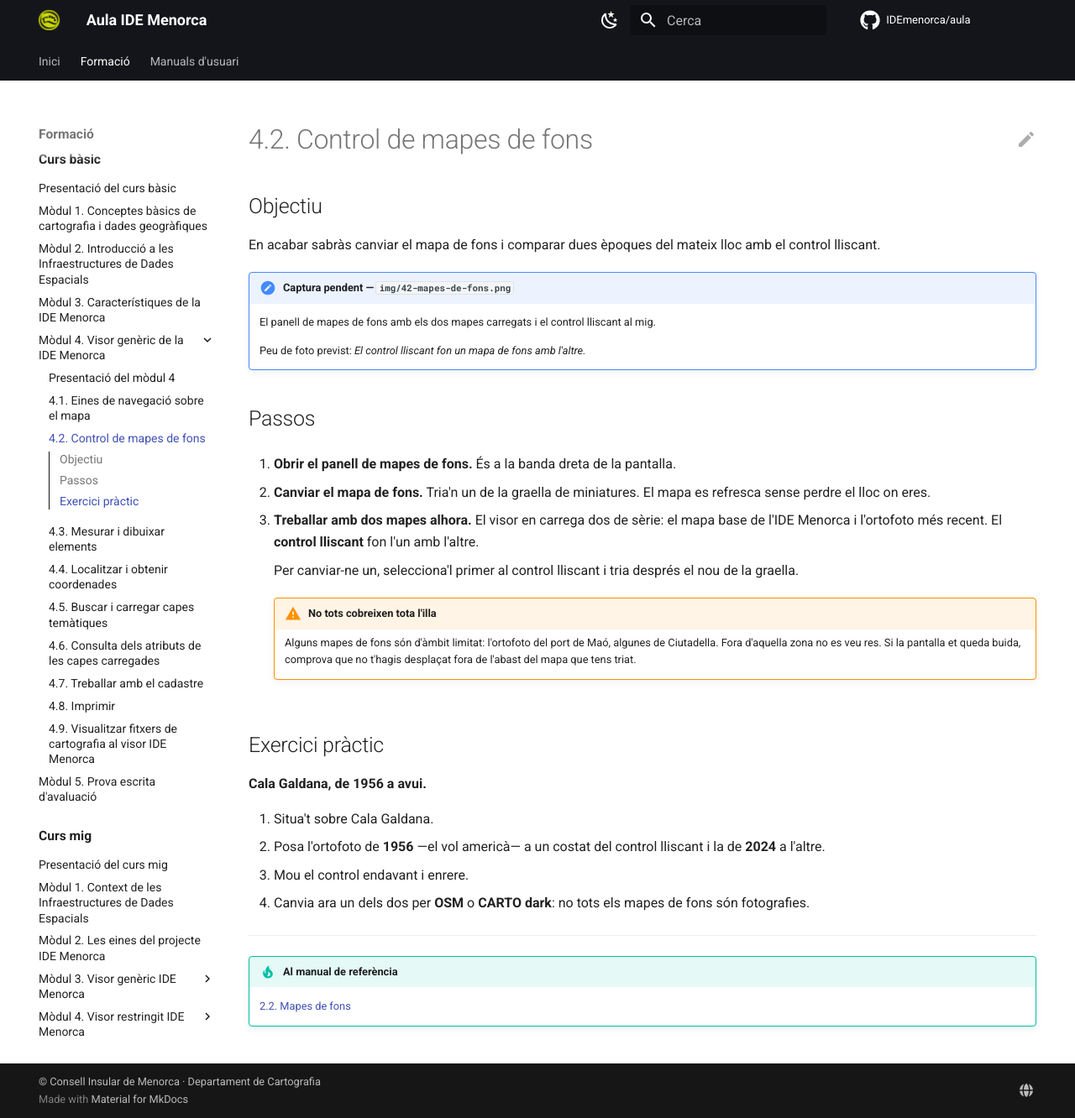
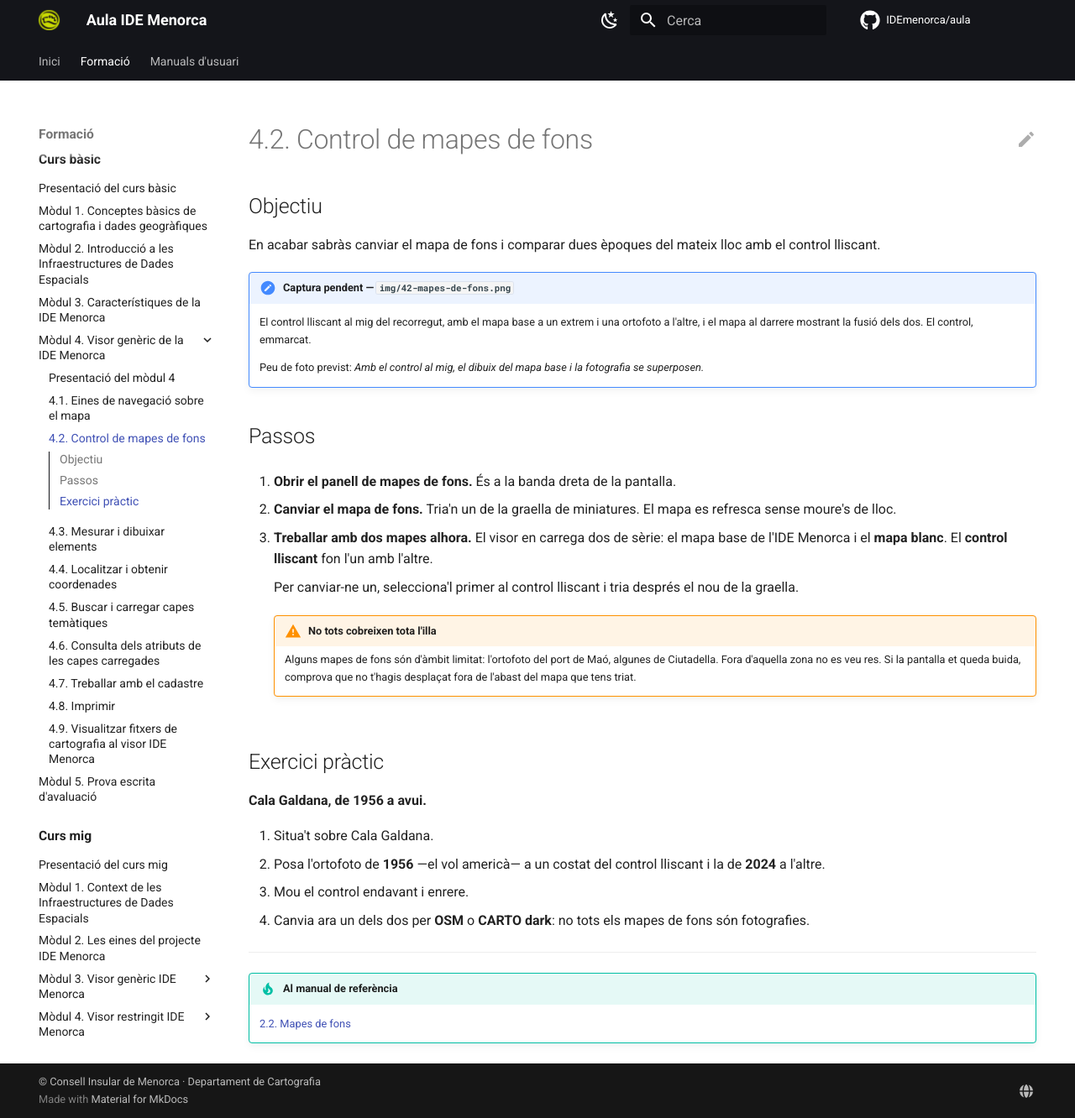
Before and after one commit to IDEmenorca/aula, an MkDocs documentation site: the page built from docs/formacio/basic/modul-4-visor/02-mapes-de-fons.md, in a window 1280 px wide and 1332 px high. Shown: the whole window at 84% size. Built offline with MkDocs 1.6.1 and Material for MkDocs 9.7.7, drawn with Linux system fonts in a browser that asks for light colours; comment, search, counter and statistics services are not loaded.

Commit message:
Corregeix quins mapes de fons carrega el visor per defecte
El visor carrega el mapa base de l'IDE Menorca i el MAPA BLANC, no el mapa
base i l'ortofoto més recent. L'error venia del manual antic i s'havia
propagat a la secció 4.2 del curs.

Es corregeix als dos llocs. La captura del control lliscant del manual també
mostra la parella antiga: queda marcada per refer.

De passada, "sense perdre el lloc on eres" passa a "sense moure's de lloc":
el temps verbal no quadrava amb l'acció, que és present.

Co-Authored-By: Claude Opus 5 <noreply@anthropic.com>

```diff
--- a/docs/formacio/basic/modul-4-visor/02-mapes-de-fons.md
+++ b/docs/formacio/basic/modul-4-visor/02-mapes-de-fons.md
@@ -6,21 +6,22 @@ En acabar sabràs canviar el mapa de fons i comparar dues èpoques del mateix
 lloc amb el control lliscant.
 
 !!! note "Captura pendent — `img/42-mapes-de-fons.png`"
-    El panell de mapes de fons amb els dos mapes carregats i el control
-    lliscant al mig.
+    El control lliscant al mig del recorregut, amb el mapa base a un extrem i
+    una ortofoto a l'altre, i el mapa al darrere mostrant la fusió dels dos.
+    El control, emmarcat.
 
-    Peu de foto previst: *El control lliscant fon un mapa de fons amb l'altre.*
+    Peu de foto previst: *Amb el control al mig, el dibuix del mapa base i la fotografia se superposen.*
 
 ## Passos
 
 1. **Obrir el panell de mapes de fons.** És a la banda dreta de la pantalla.
 
 2. **Canviar el mapa de fons.** Tria'n un de la graella de miniatures. El mapa
-   es refresca sense perdre el lloc on eres.
+   es refresca sense moure's de lloc.
 
 3. **Treballar amb dos mapes alhora.** El visor en carrega dos de sèrie: el
-   mapa base de l'IDE Menorca i l'ortofoto més recent. El **control lliscant**
-   fon l'un amb l'altre.
+   mapa base de l'IDE Menorca i el **mapa blanc**. El **control lliscant** fon
+   l'un amb l'altre.
 
     Per canviar-ne un, selecciona'l primer al control lliscant i tria després
     el nou de la graella.
```
Also changed, not shown: docs/manuals/visor-generic/02-panell-capes.md (+7 -2 lines).
